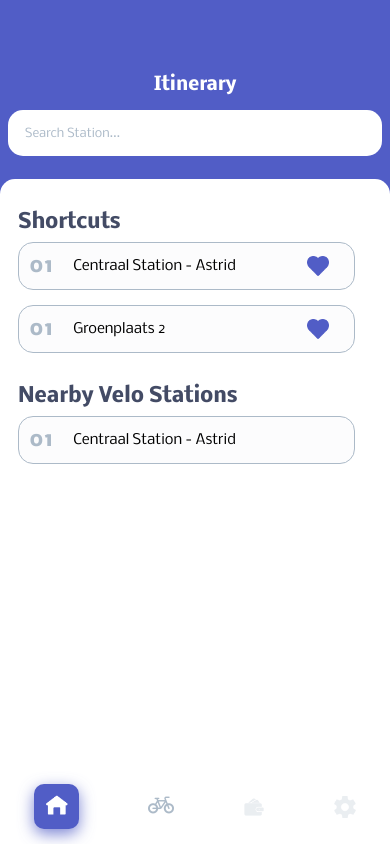
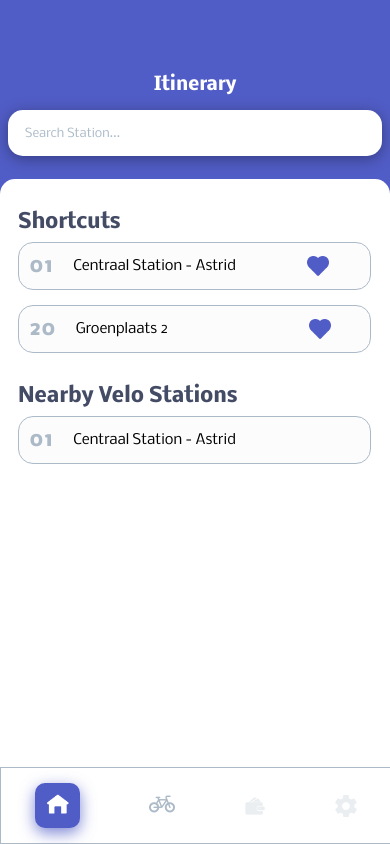
Before and after one commit to YannLeyers/ap-velo-app, a Next.js app: page / in a window 390 px wide. Built offline with nearby package versions, Linux system fonts and the light colour scheme.

Commit message:
ninth commit - Details + Responsiveness

```diff
--- a/src/pages/index.js
+++ b/src/pages/index.js
@@ -1,8 +1,5 @@
 import styles from "@/styles/Home.module.css";
-import zeroOne from "@/img/zeroOne.png";
 import heart from "@/img/heart.png";
-import twenty from "@/img/twenty.png";
-import closed from "@/img/closed.png";
 import home from "@/img/home.png";
 import bike from "@/img/bike.png";
 import wallet from "@/img/wallet.png";
@@ -30,7 +27,7 @@ export default function Home() {
             </div>
 
             <div className='groenplaatsBox'>
-              <div className="number">01</div>
+              <div className="number">20</div>
               <a href="/detailTwo"> {/* Anchor tag linking to the stations page */}
                 <div className='groenPlaats'>Groenplaats 2</div>
               </a>
--- a/src/pages/stations.js
+++ b/src/pages/stations.js
@@ -1,9 +1,5 @@
 import styles from "@/styles/Home.module.css";
-import zeroOne from "@/img/zeroOne.png";
 import heart from "@/img/heart.png";
-import twenty from "@/img/twenty.png";
-import nineFour from "@/img/nineFour.png";
-import closed from "@/img/closed.png";
 import grayHome from "@/img/grayHome.png";
 import whiteBike from "@/img/whiteBike.png";
 import wallet from "@/img/wallet.png";
--- a/src/styles/globals.css
+++ b/src/styles/globals.css
@@ -27,6 +27,7 @@
     display: flex;
     align-items: center;
     border-radius: 15px;
+    box-shadow: 0 3px 15px rgba(0, 0, 0, 0.35);
 }
 
 .searchText {
@@ -40,7 +41,7 @@
 .whiteCover {
     background-color: white;
     width: 100%;
-    height: 615px;
+    height: 670px;
     left: 0;
     position: fixed;
     border-top-left-radius: 15px;
@@ -89,7 +90,7 @@
 
 .astridBox {
     background-color: #FCFCFD;
-    width: 335px;
+    width: 90%;
     height: 46px;
     display: flex;
     align-items: center;
@@ -119,7 +120,7 @@
 
 .groenplaatsBox {
     background-color: #FCFCFD;
-    width: 335px;
+    width: 90%;
     height: 46px;
     display: flex;
     align-items: center;
@@ -148,7 +149,7 @@
 
 .paleisBox {
     background-color: #FCFCFD;
-    width: 335px;
+    width: 90%;
     height: 46px;
     display: flex;
     align-items: center;
@@ -220,6 +221,7 @@
     display: flex;
     justify-content: space-around;
     align-items: center;
+    border: 1px solid #ACBAC8;
 }
 
 .currentMenu {
```
